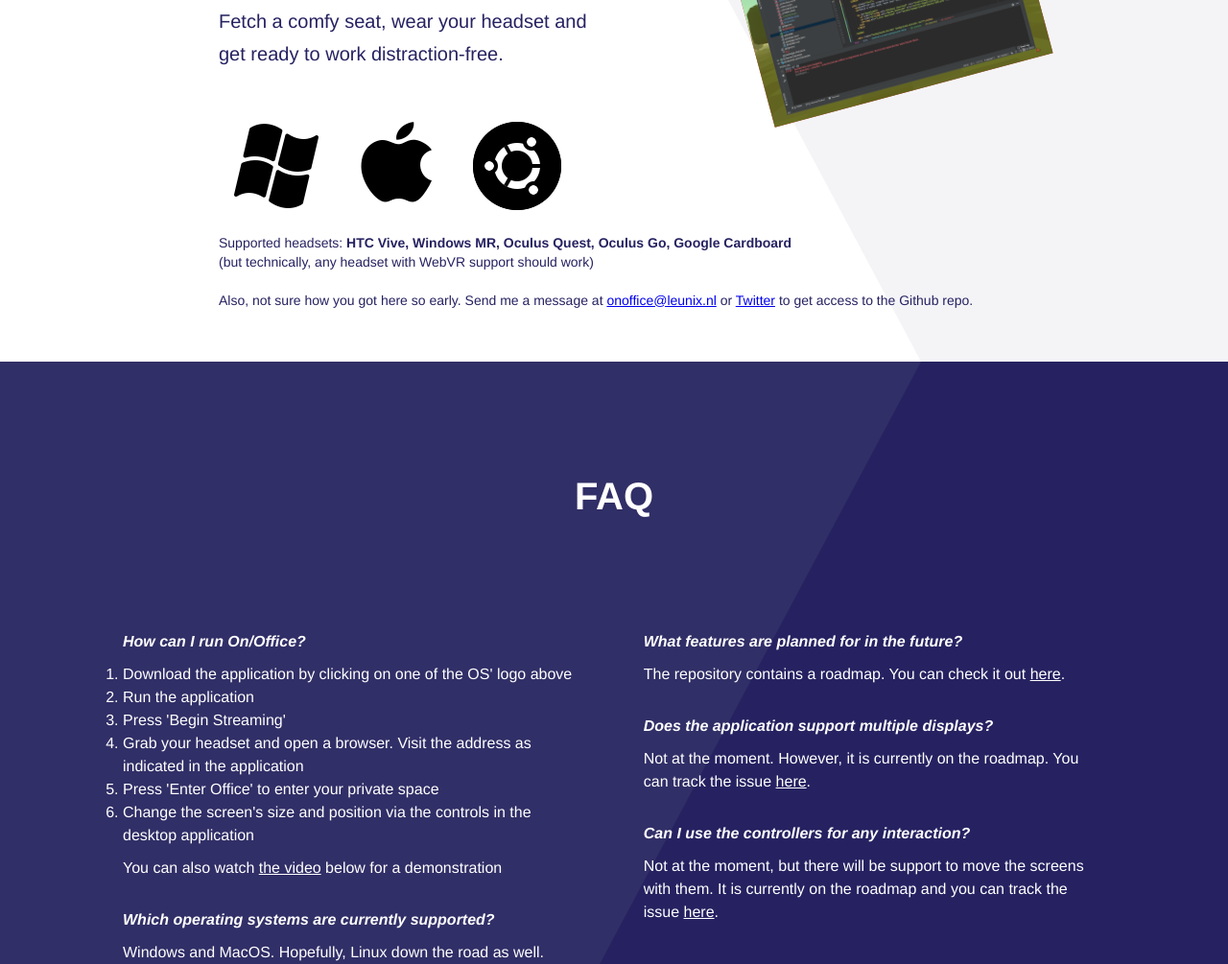
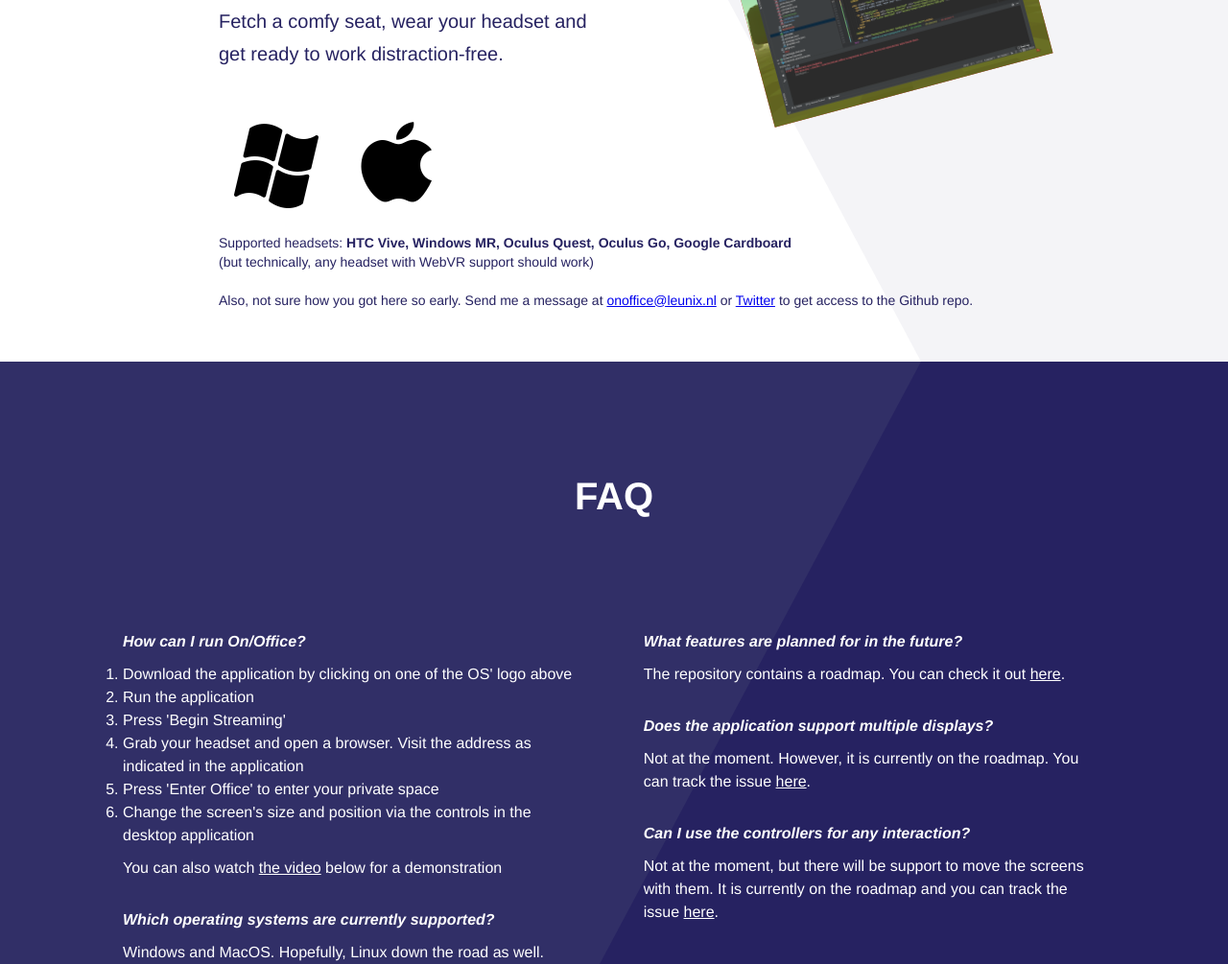
Before and after one commit to rvdleun/onoffice-website, a website: page index.html in a window 1280 px wide. Shown: the part 861-1866 px from the top of the page at 96% size. Drawn offline with Linux system fonts and the light colour scheme.

Commit message:
Removed Linux download button

```diff
--- a/index.html
+++ b/index.html
@@ -28,7 +28,6 @@
         <p id="download">
           <a href="#"><img alt="Windows download" src="assets/image/icons8-windows-xp-100.png" /></a>
           <a href="#"><img alt="MacOS download" src="assets/image/icons8-apple-logo-100.png" /></a>
-          <a><img alt="Linux download" src="assets/image/icons8-ubuntu-100.png" onclick="alert('Coming soon!')" /></a>
         </p>
         <p id="supported-headsets">
           Supported headsets: <strong>HTC Vive, Windows MR, Oculus Quest, Oculus Go, Google Cardboard</strong><br />
```
